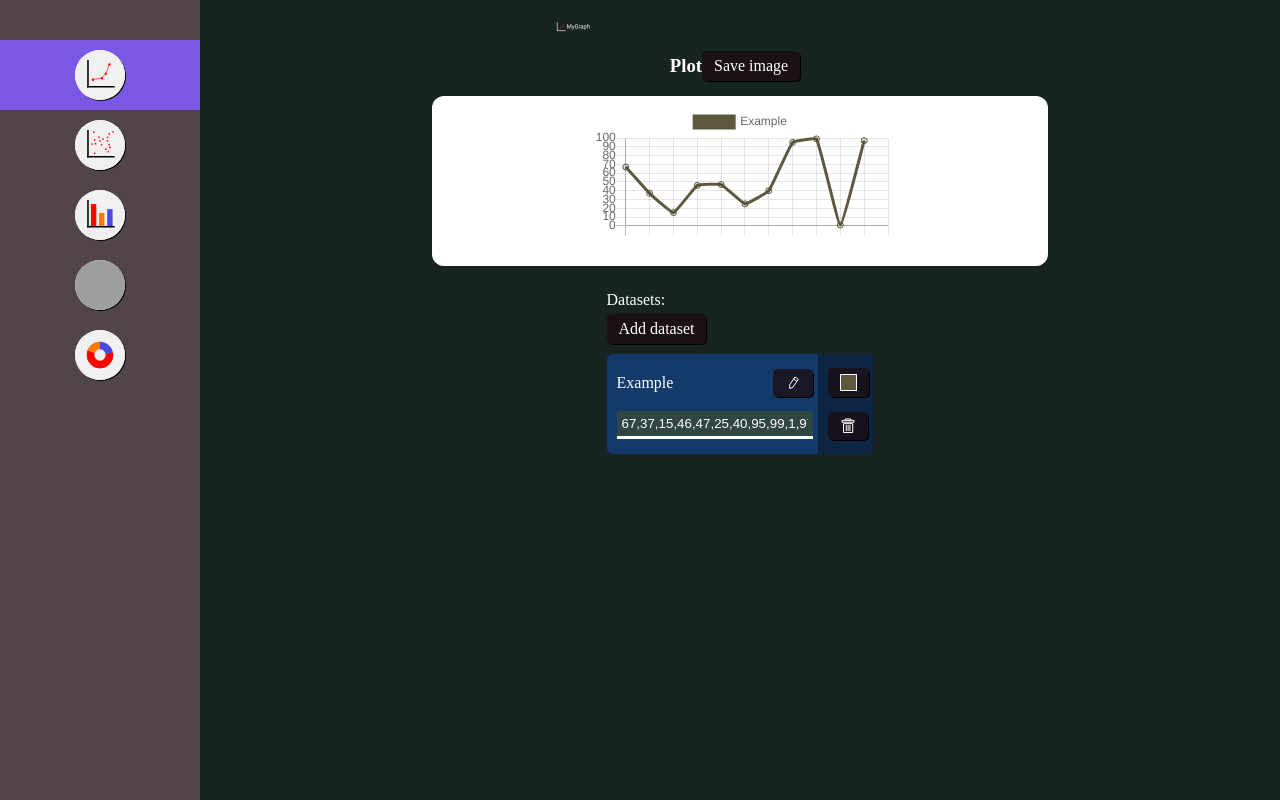
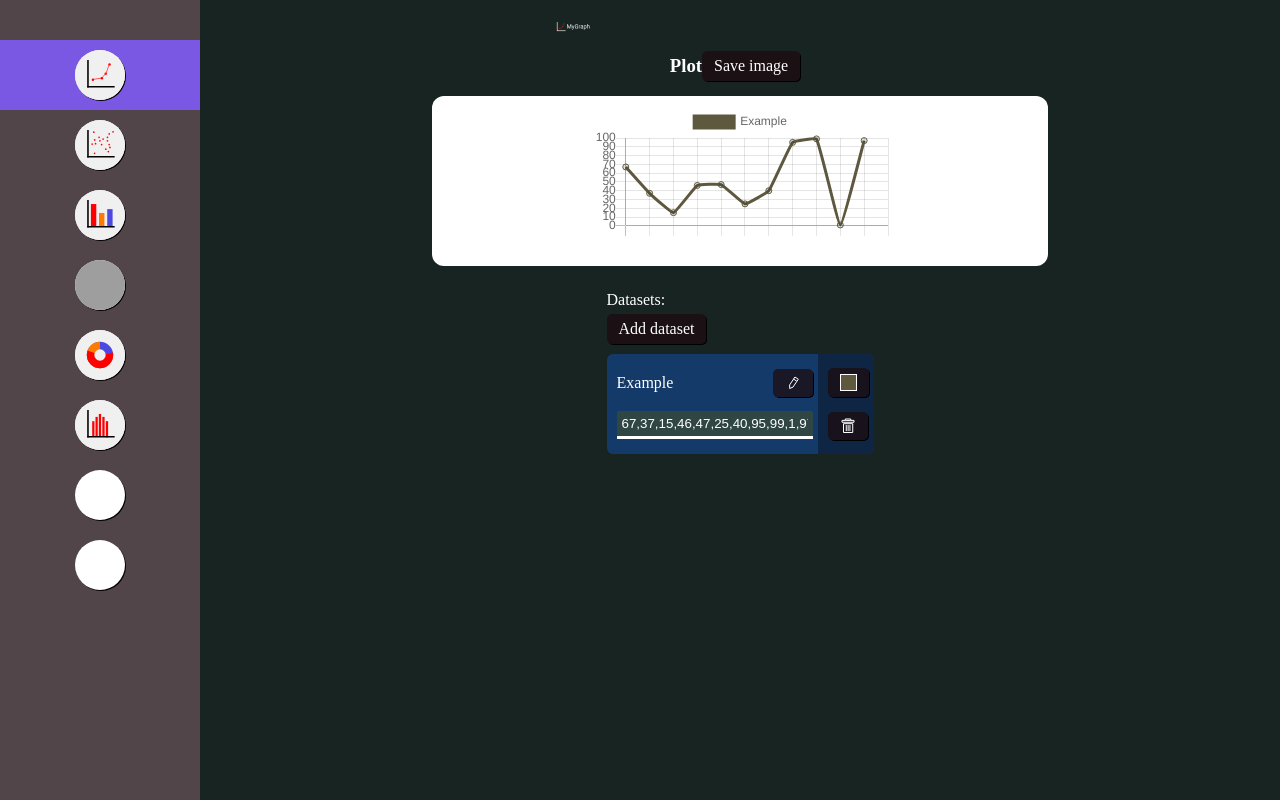
Before and after one commit to coding-nerfilio/my-graph, a React (Create React App) app: page / in a window 1280 px wide. Built offline with nearby package versions, Linux system fonts and the light colour scheme; grey boxes are pictures that could not be loaded.

Commit message:
Added Polar and Radar icons

```diff
--- a/src/shared/constants/chartsList.ts
+++ b/src/shared/constants/chartsList.ts
@@ -1,5 +1,7 @@
+import { icon } from "../../types/icons";
+
 interface chart {
-	icon: "Bar" | "Histogram" | "Pie" | "Plot" | "ScatterPlot" | "Doughnut";
+	icon: icon;
 	name: string;
 }
 
@@ -9,6 +11,9 @@ const charList: Array<chart> = [
 	{ icon: "Bar", name: "Bar chart" },
 	{ icon: "Pie", name: "Pie Chart" },
 	{ icon: "Doughnut", name: "Doughnut" },
+	{ icon: "Histogram", name: "Histogram" },
+	{ icon: "Radar", name: "Radar" },
+	{ icon: "Polar", name: "Polar" },
 ];
 
 export default charList;
```
Also changed, not shown: src/assets/images/Polar.svg (added), src/assets/images/Radar.svg (added).
